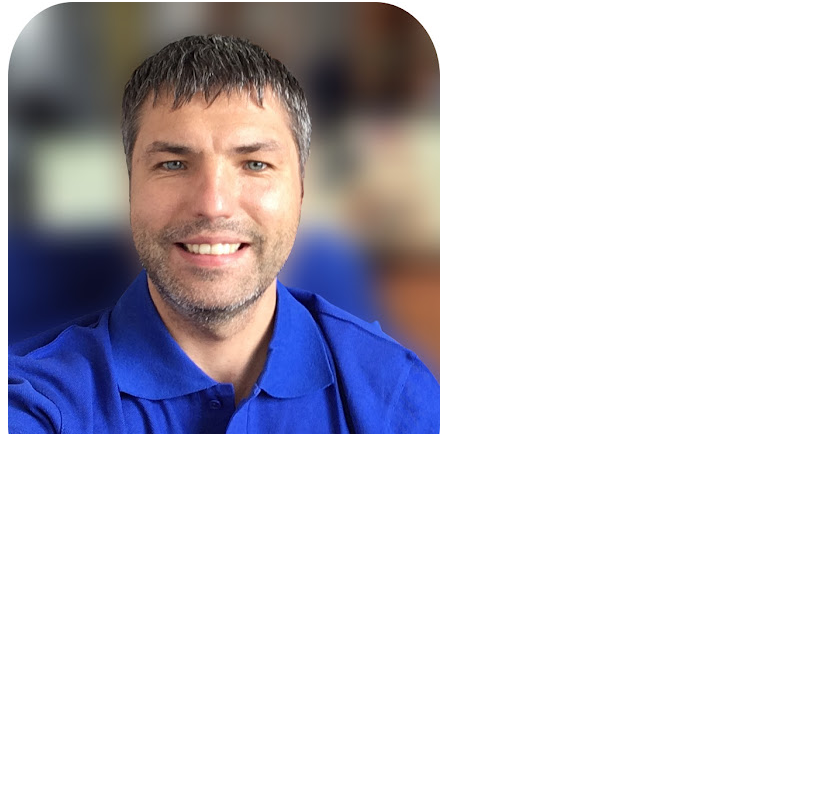
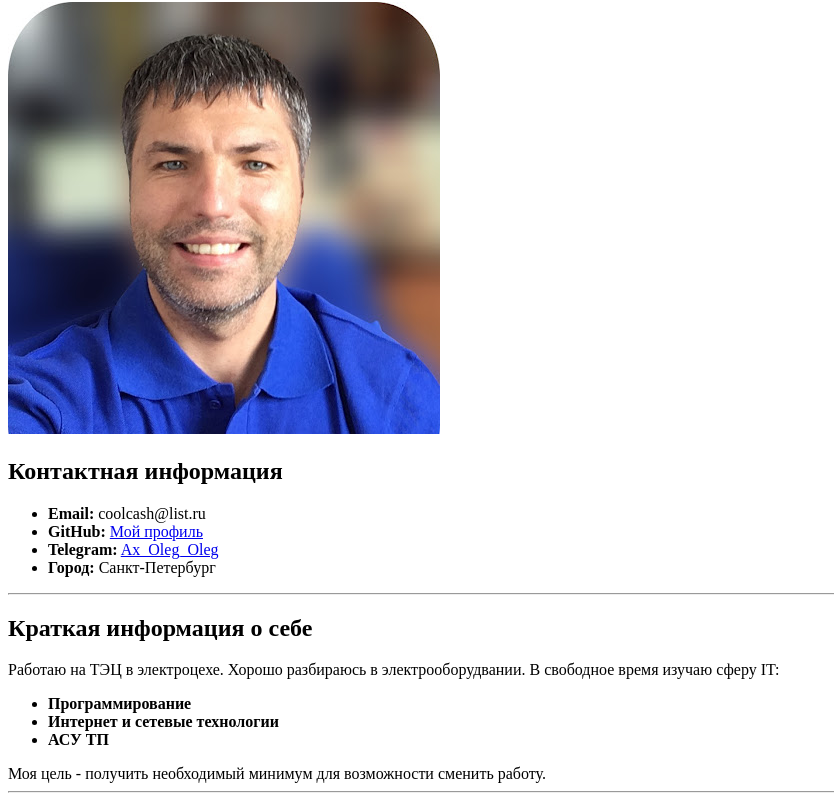
Before and after one commit to OlegSmirn0v/rsschool-cv, a plain HTML site: page index.html in a window 1280 px wide. Shown: the part 65-866 px from the top of the page, without its empty margins (0-834 px from the left). Before the commit the page ends 800 px from the top, so only its background shows below. Drawn offline with Linux system fonts and the light colour scheme.

Commit message:
feat: add base info in index.html

```diff
--- a/index.html
+++ b/index.html
@@ -9,8 +9,37 @@
     <section>
         <header>
             <h1>Смирнов Олег</h1>
-            <img src="photo.jpg" alt="10S">
+            <img src="photo.jpg" alt="Фото автора CV" title="Олег Смирнов">
         </header>
     </section>
+    <section>
+        <h2>Контактная информация</h2>
+        <ul>
+            <li>
+                <strong>Email:</strong> coolcash@list.ru
+            </li>
+            <li>
+                <strong>GitHub:</strong> <a href="https://github.com/OlegSmirn0v">Мой профиль</a>
+            </li>
+            <li>
+                <strong>Telegram:</strong> <a href="https://t.me/Ax_Oleg_Oleg">Ax_Oleg_Oleg</a>
+            </li>
+            <li>
+                <strong>Город:</strong> Санкт-Петербург
+            </li>
+        </ul>
+    </section>
+    <hr>
+    <section>
+        <h2>Краткая информация о себе</h2>
+        Работаю на ТЭЦ в электроцехе. Хорошо разбираюсь в электрооборудвании. В свободное время изучаю сферу IT:
+        <ul>
+            <li><strong>Программирование</strong></li>
+            <li><strong>Интернет и сетевые технологии</strong></li>
+            <li><strong>АСУ ТП</strong></li>
+        </ul>
+        Моя цель - получить необходимый минимум для возможности сменить работу.
+    </section>
+    <hr>
 </body>
 </html>
```
